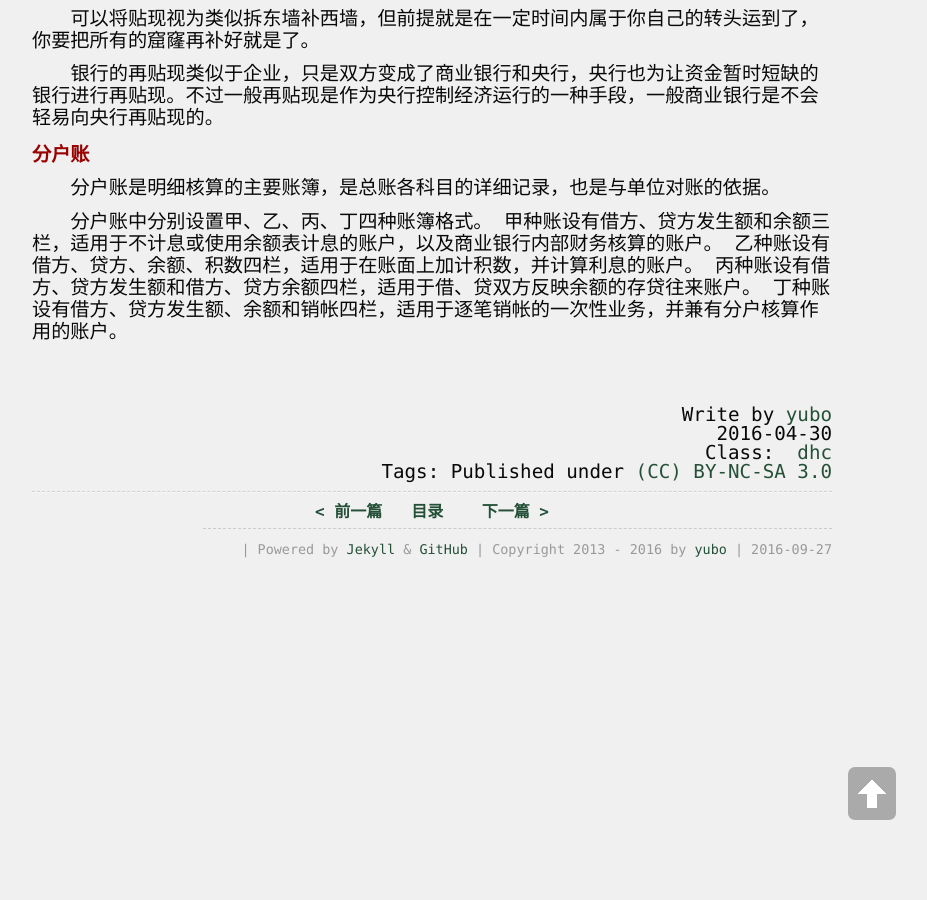
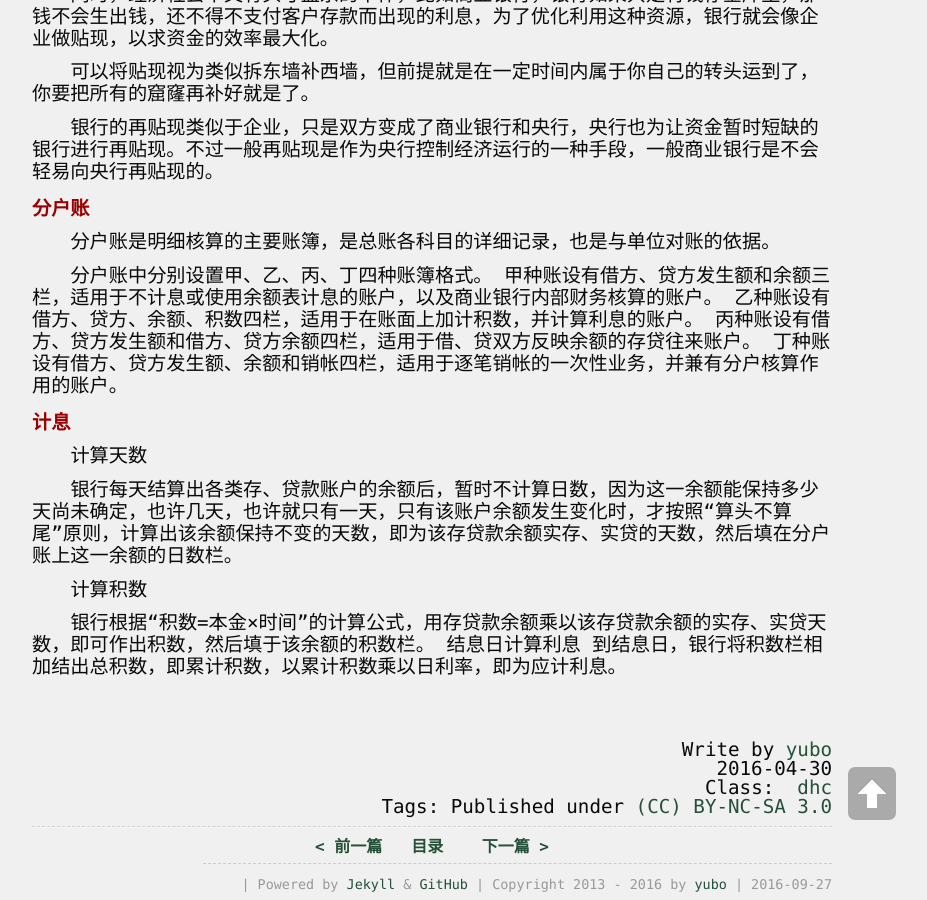
Before and after one commit to yuzibo/yuzibo.github.io, a Jekyll site: the page built from _posts/2016-04-30-Bank-account-intruduce.md, in a window 1280 px wide and 900 px high, scrolled down 2303 px. Shown: the whole window, without its empty margins (208-1135 px from the left). Built offline with Jekyll 4.4.1, drawn with Linux system fonts in a browser that asks for light colours; comment, search, counter and statistics services are not loaded; some of the changed text lies outside the part shown.

Commit message:
yes, add two files

```diff
--- a/_posts/2016-04-30-Bank-account-intruduce.md
+++ b/_posts/2016-04-30-Bank-account-intruduce.md
@@ -1,12 +1,14 @@
 ---
-title: "财务系统简介"
+title: "会计知识简介"
 layout: article
 category: dhc
 ---
 
 [个人理财](http://www.zhihu.com/question/24859069)
+我的百度云盘里有自己的会计培训，在公司的文件夹下面。
 
 ### 资产类账户
+
 反映各类资产增减变化。
 
 
@@ -26,6 +28,8 @@
 在同一会计期间内，借方的发生额称为本期借方发生额，与此相类似的是本期贷方发生额。二者之差为期末发生额。
 
 ## asset + Expense = Liability(负债) + Equity(所有者权益) + Income
+
+## 资产 + 利润=  负债 + 所有者权益 + 收入 - 支出
 
 在上面等式的左侧类的账户，记借方(左侧)增加；当右侧的资产增加，我们记贷方(右方)增加。
 
@@ -131,3 +135,15 @@
 乙种账设有借方、贷方、余额、积数四栏，适用于在账面上加计积数，并计算利息的账户。
 丙种账设有借方、贷方发生额和借方、贷方余额四栏，适用于借、贷双方反映余额的存贷往来账户。
 丁种账设有借方、贷方发生额、余额和销帐四栏，适用于逐笔销帐的一次性业务，并兼有分户核算作用的账户。
+
+### 计息
+
+计算天数
+
+银行每天结算出各类存、贷款账户的余额后，暂时不计算日数，因为这一余额能保持多少天尚未确定，也许几天，也许就只有一天，只有该账户余额发生变化时，才按照“算头不算尾”原则，计算出该余额保持不变的天数，即为该存贷款余额实存、实贷的天数，然后填在分户账上这一余额的日数栏。
+
+计算积数
+
+银行根据“积数=本金×时间”的计算公式，用存贷款余额乘以该存贷款余额的实存、实贷天数，即可作出积数，然后填于该余额的积数栏。
+结息日计算利息
+到结息日，银行将积数栏相加结出总积数，即累计积数，以累计积数乘以日利率，即为应计利息。
```
Also changed, not shown: _posts/2016-07-28-python_1.md (added, +18 -0 lines).
